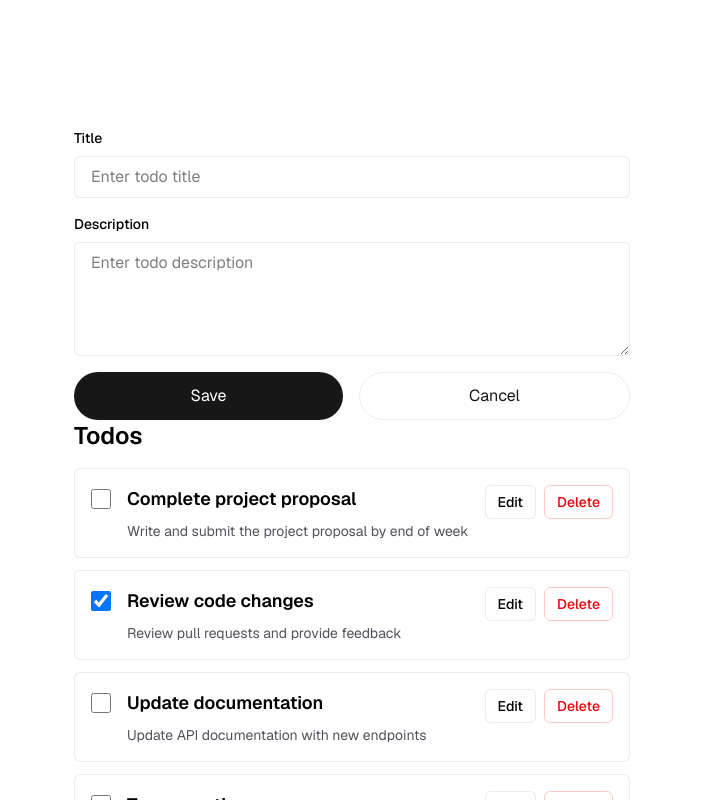
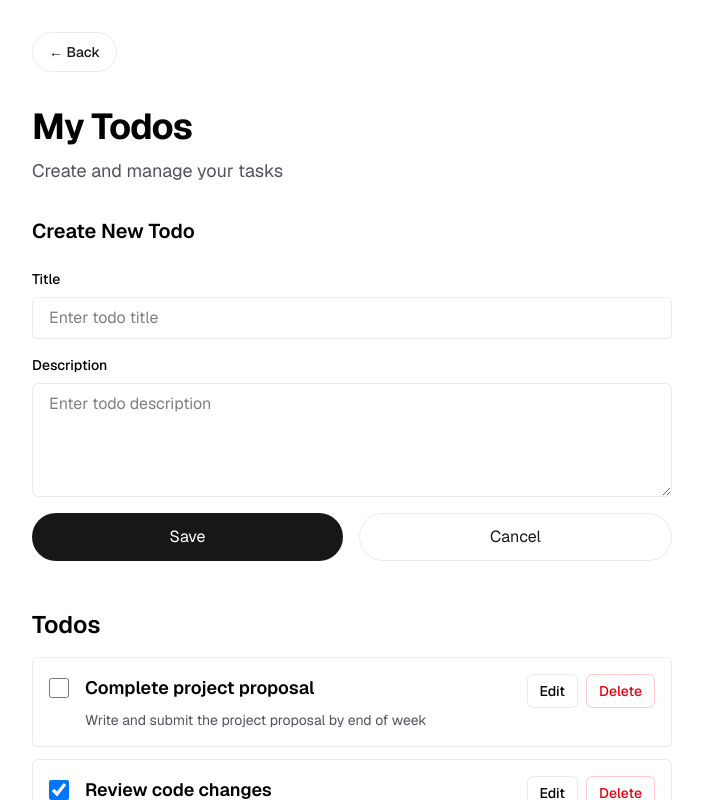
Before and after one commit to DenisAntonov33/todo-app, a Next.js app: page /todos in a window 1280 px wide. Shown: the top 800 px of the page, without its empty margins (288-991 px from the left). Built offline with nearby package versions, Linux system fonts and the light colour scheme.

Commit message:
Add layout to todos/page

```diff
--- a/app/layout.tsx
+++ b/app/layout.tsx
@@ -28,7 +28,7 @@ export default function RootLayout({
         className={`${geistSans.variable} ${geistMono.variable} antialiased`}
       >
         <div className="flex min-h-screen items-center justify-center bg-zinc-50 font-sans dark:bg-black">
-          <main className="flex min-h-screen w-full max-w-3xl flex-col items-center justify-center py-32 px-16 bg-white dark:bg-black">
+          <main className="flex min-h-screen w-full max-w-3xl flex-col items-center px-16 pb-32 pt-8 bg-white dark:bg-black">
             {children}
           </main>
         </div>
--- a/app/todos/page.tsx
+++ b/app/todos/page.tsx
@@ -1,11 +1,38 @@
+import Link from "next/link";
 import { CreateTodoForm } from "@/app/todos/_components/CreateTodoForm";
 import { TodoListSection } from "@/app/todos/_components/TodoListSection";
 
 export default function TodosPage() {
   return (
-    <div>
-      <CreateTodoForm />
-      <TodoListSection />
+    <div className="flex w-full flex-col gap-8">
+      <div className="flex items-center gap-4">
+        <Link
+          href="/"
+          className="flex h-10 items-center justify-center rounded-full border border-solid border-black/[.08] px-4 text-sm font-medium transition-colors hover:border-transparent hover:bg-black/[.04] dark:border-white/[.145] dark:hover:bg-[#1a1a1a]"
+        >
+          ← Back
+        </Link>
+      </div>
+
+      <header>
+        <h1 className="text-4xl font-bold leading-tight tracking-tight text-black dark:text-zinc-50">
+          My Todos
+        </h1>
+        <p className="mt-2 text-lg text-zinc-600 dark:text-zinc-400">
+          Create and manage your tasks
+        </p>
+      </header>
+
+      <div className="flex flex-col gap-12">
+        <div className="flex flex-col gap-6">
+          <h2 className="text-xl font-semibold text-black dark:text-zinc-50">
+            Create New Todo
+          </h2>
+          <CreateTodoForm />
+        </div>
+
+        <TodoListSection />
+      </div>
     </div>
   );
 }
```
